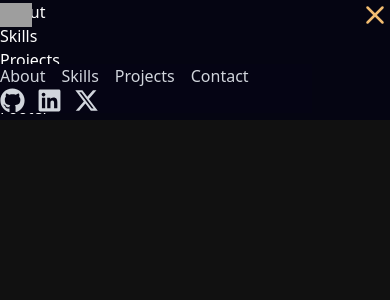
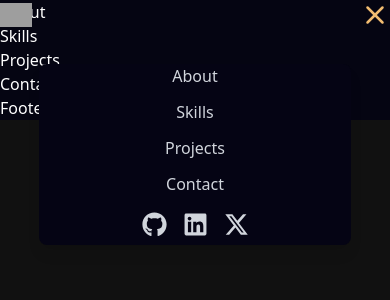
Before and after one commit to ShivamSinghSde/Portfolio, a React (Vite) app: page / in a window 390 px wide. Both pictures are taken after a click on the icon 375 px from the left and 15 px from the top of the page. Shown: the top 300 px of the page. Built offline with nearby package versions, Linux system fonts and the light colour scheme; grey boxes are pictures that could not be loaded.

Commit message:
Make Resposive

```diff
--- a/src/Components/Navbar/Navbar.jsx
+++ b/src/Components/Navbar/Navbar.jsx
@@ -108,8 +108,8 @@ const Navbar = () => {
             </div>
             {/*  Mobile view Items */}
             {isOpen && (
-                <div className="absolute top-16 left-0.5 transform -translate-x-0.5 w-4/5 bg-[#050414] bg-opacity-50 backdrop-filter backdrop-blur-2xl">
-                    <ul className="flex felx-col items-center gap-4 py-4 text-gray-300">
+                <div className="absolute top-16 left-1/2 transform -translate-x-1/2 w-4/5 bg-[#050414] bg-opacity-50 backdrop-filter backdrop-blur-lg z-50 rounded-lg shadow-lg">
+                    <ul className="flex flex-col items-center gap-3 py-4 text-gray-300">
                         {menu.map((item) => (
                             <li
                                 key={item.id}
@@ -122,7 +122,8 @@ const Navbar = () => {
                             </li>
                         ))}
                     </ul>
-                    <div className="flex md:flex gap-3 items-center">
+                    <div class="social">
+                        <div  className="flex gap-4 justify-center">
                         <a
                             href="https://github.com/ShivamSinghSde"
                             target="blank"
@@ -148,6 +149,7 @@ const Navbar = () => {
                             <FaXTwitter size={25} />
                         </a>
                     </div>
+                    </div>
                 </div>
             )}
         </nav>
--- a/src/index.css
+++ b/src/index.css
@@ -5,3 +5,7 @@
   padding: 0;
   margin: 0;
 }
+.social{
+  margin-top: 16px;
+  margin-bottom: 8px;
+}
```
